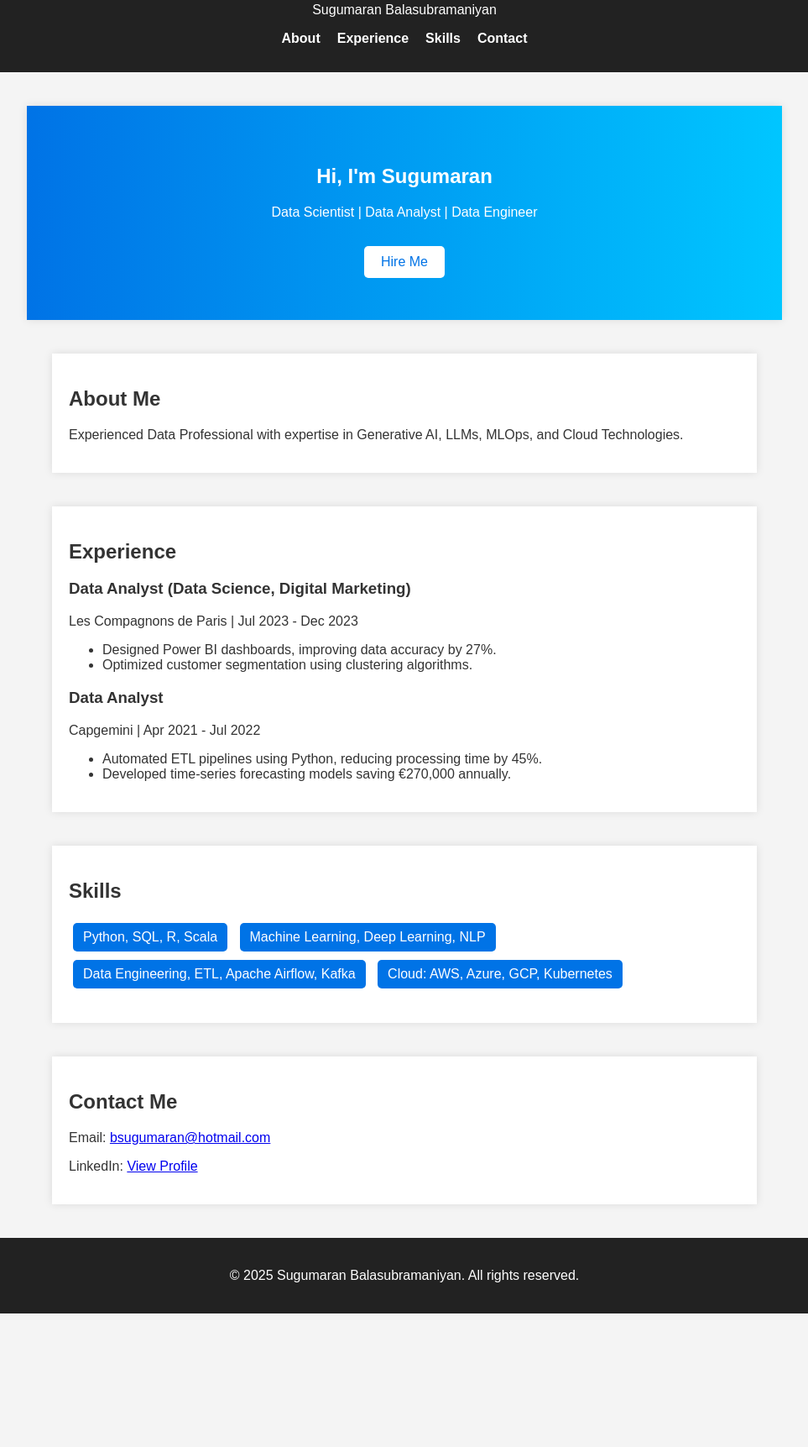
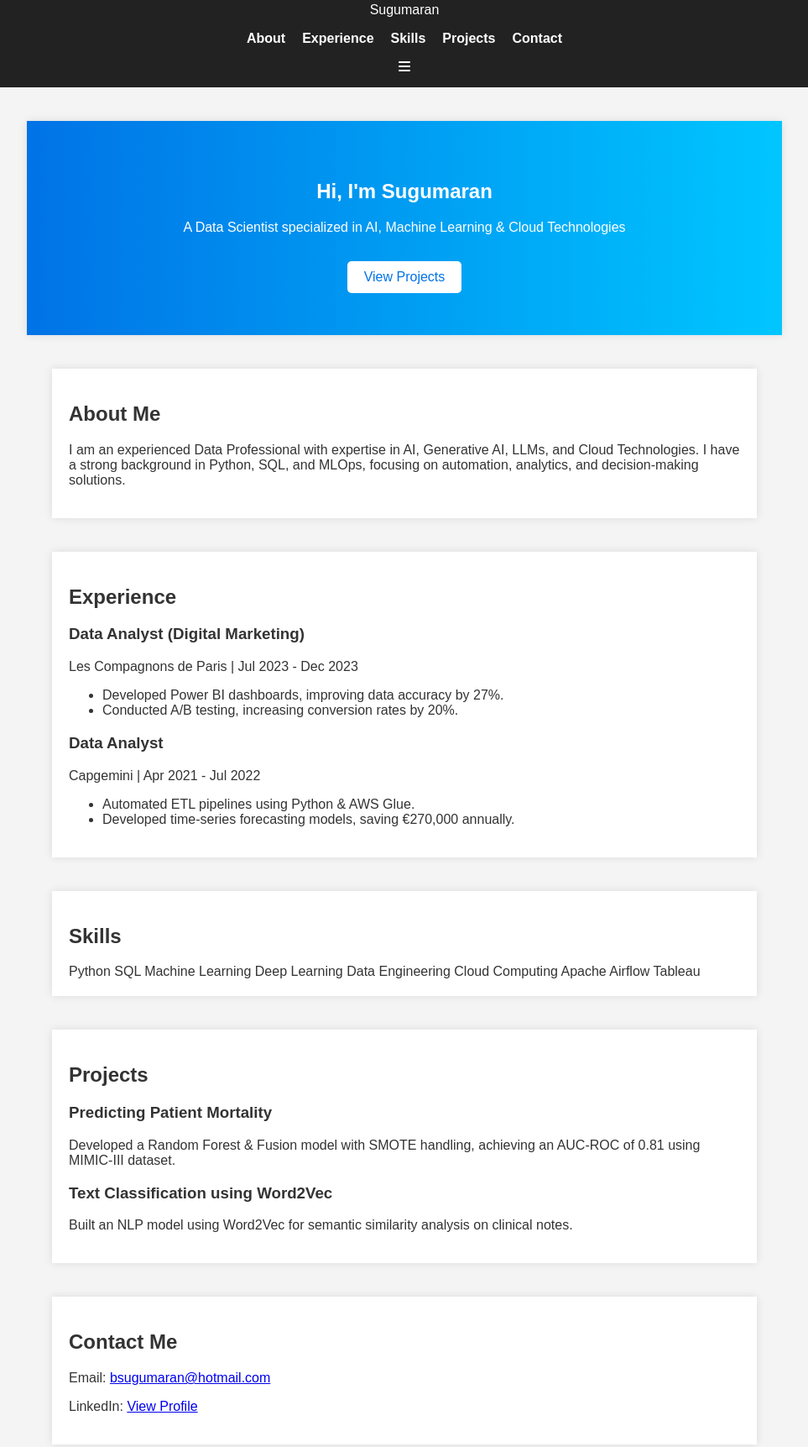
Before and after one commit to Sugumaran-Balasubramaniyan/Sugumaran-Balasubramaniyan-Portfolio, a plain HTML site: page index.html in a window 1280 px wide. Shown: the part 12-1735 px from the top of the page at 84% size, without its empty margins (158-1121 px from the left). Before the commit the page ends 1576 px from the top, so only its background shows below. Drawn offline with Linux system fonts and the light colour scheme.

Commit message:
full redo v1

```diff
--- a/index.html
+++ b/index.html
@@ -5,62 +5,85 @@
     <meta name="viewport" content="width=device-width, initial-scale=1.0">
     <title>Sugumaran Balasubramaniyan | Data Scientist</title>
     <link rel="stylesheet" href="style.css">
+    <script src="https://kit.fontawesome.com/a076d05399.js" crossorigin="anonymous"></script>
 </head>
 <body>
     <header>
         <nav>
-            <div class="logo">Sugumaran Balasubramaniyan</div>
+            <div class="logo">Sugumaran</div>
             <ul class="nav-links">
                 <li><a href="#about">About</a></li>
                 <li><a href="#experience">Experience</a></li>
                 <li><a href="#skills">Skills</a></li>
+                <li><a href="#projects">Projects</a></li>
                 <li><a href="#contact">Contact</a></li>
             </ul>
+            <div class="burger">
+                <i class="fas fa-bars"></i>
+            </div>
         </nav>
     </header>
 
     <section id="hero">
-        <h1>Hi, I'm Sugumaran</h1>
-        <p>Data Scientist | Data Analyst | Data Engineer</p>
-        <a href="#contact" class="btn">Hire Me</a>
+        <div class="container">
+            <h1>Hi, I'm <span class="highlight">Sugumaran</span></h1>
+            <p>A Data Scientist specialized in AI, Machine Learning & Cloud Technologies</p>
+            <a href="#projects" class="btn">View Projects</a>
+        </div>
     </section>
 
-    <section id="about">
+    <section id="about" class="fade-in">
         <h2>About Me</h2>
-        <p>Experienced Data Professional with expertise in Generative AI, LLMs, MLOps, and Cloud Technologies.</p>
+        <p>I am an experienced Data Professional with expertise in AI, Generative AI, LLMs, and Cloud Technologies. I have a strong background in Python, SQL, and MLOps, focusing on automation, analytics, and decision-making solutions.</p>
     </section>
 
-    <section id="experience">
+    <section id="experience" class="fade-in">
         <h2>Experience</h2>
-        <div class="job">
-            <h3>Data Analyst (Data Science, Digital Marketing)</h3>
+        <div class="experience-box">
+            <h3>Data Analyst (Digital Marketing)</h3>
             <p>Les Compagnons de Paris | Jul 2023 - Dec 2023</p>
             <ul>
-                <li>Designed Power BI dashboards, improving data accuracy by 27%.</li>
-                <li>Optimized customer segmentation using clustering algorithms.</li>
+                <li>Developed Power BI dashboards, improving data accuracy by 27%.</li>
+                <li>Conducted A/B testing, increasing conversion rates by 20%.</li>
             </ul>
         </div>
-        <div class="job">
+        <div class="experience-box">
             <h3>Data Analyst</h3>
             <p>Capgemini | Apr 2021 - Jul 2022</p>
             <ul>
-                <li>Automated ETL pipelines using Python, reducing processing time by 45%.</li>
-                <li>Developed time-series forecasting models saving €270,000 annually.</li>
+                <li>Automated ETL pipelines using Python & AWS Glue.</li>
+                <li>Developed time-series forecasting models, saving €270,000 annually.</li>
             </ul>
         </div>
     </section>
 
-    <section id="skills">
+    <section id="skills" class="fade-in">
         <h2>Skills</h2>
-        <ul class="skill-list">
-            <li>Python, SQL, R, Scala</li>
-            <li>Machine Learning, Deep Learning, NLP</li>
-            <li>Data Engineering, ETL, Apache Airflow, Kafka</li>
-            <li>Cloud: AWS, Azure, GCP, Kubernetes</li>
-        </ul>
+        <div class="skills-grid">
+            <span>Python</span>
+            <span>SQL</span>
+            <span>Machine Learning</span>
+            <span>Deep Learning</span>
+            <span>Data Engineering</span>
+            <span>Cloud Computing</span>
+            <span>Apache Airflow</span>
+            <span>Tableau</span>
+        </div>
     </section>
 
-    <section id="contact">
+    <section id="projects" class="fade-in">
+        <h2>Projects</h2>
+        <div class="project">
+            <h3>Predicting Patient Mortality</h3>
+            <p>Developed a Random Forest & Fusion model with SMOTE handling, achieving an AUC-ROC of 0.81 using MIMIC-III dataset.</p>
+        </div>
+        <div class="project">
+            <h3>Text Classification using Word2Vec</h3>
+            <p>Built an NLP model using Word2Vec for semantic similarity analysis on clinical notes.</p>
+        </div>
+    </section>
+
+    <section id="contact" class="fade-in">
         <h2>Contact Me</h2>
         <p>Email: <a href="mailto:bsugumaran@hotmail.com">bsugumaran@hotmail.com</a></p>
         <p>LinkedIn: <a href="https://www.linkedin.com/in/sugumaranbalasubramaniyan/" target="_blank">View Profile</a></p>
@@ -69,5 +92,34 @@
     <footer>
         <p>&copy; 2025 Sugumaran Balasubramaniyan. All rights reserved.</p>
     </footer>
+
+    <script>
+        // Mobile Menu Toggle
+        document.querySelector(".burger").addEventListener("click", function() {
+            document.querySelector(".nav-links").classList.toggle("nav-active");
+        });
+
+        // Smooth Scrolling
+        document.querySelectorAll("a[href^='#']").forEach(anchor => {
+            anchor.addEventListener("click", function(e) {
+                e.preventDefault();
+                document.querySelector(this.getAttribute("href")).scrollIntoView({
+                    behavior: "smooth"
+                });
+            });
+        });
+
+        // Fade-in Animations
+        const fadeInElements = document.querySelectorAll(".fade-in");
+        const observer = new IntersectionObserver(entries => {
+            entries.forEach(entry => {
+                if (entry.isIntersecting) {
+                    entry.target.classList.add("visible");
+                }
+            });
+        });
+
+        fadeInElements.forEach(element => observer.observe(element));
+    </script>
 </body>
 </html>
```
